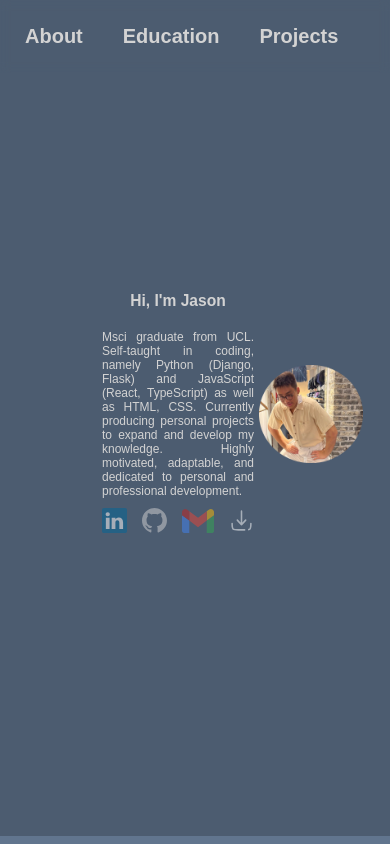
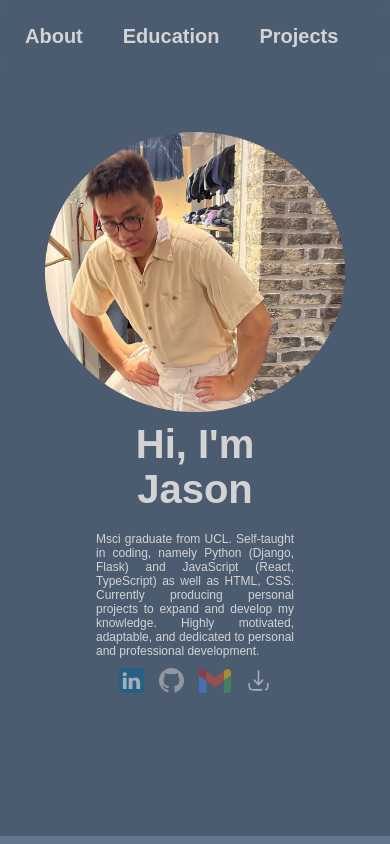
Before and after one commit to JC33340/portfolioPage, a React (Create React App) app in the folder portfolio-page/: page / in a window 390 px wide. Shown: the top 844 px of the page. Built offline with nearby package versions, Linux system fonts and the light colour scheme.

Commit message:
added more media queries fixing the mobile view

```diff
--- a/portfolio-page/src/App.css
+++ b/portfolio-page/src/App.css
@@ -75,6 +75,12 @@ html{
   visibility: visible;
 }
 
+@media only screen and (max-width:600px){
+  .contact-sidebar-visible, .contact-sidebar-hidden{
+    visibility: hidden;
+  }
+}
+
 .header{
   display: flex;
   gap: 30px;
@@ -114,10 +120,11 @@ html{
   justify-content: space-evenly;
   background-color: #4c5c70;
   height: 100vh;
+  column-gap: 10px;
 }
 
 .about-photo{
-  height: 25vw;
+  height: 350px;
   width: auto;
   animation: entranceRight 2s;
 }
@@ -134,11 +141,12 @@ html{
 }
 
 .name{
-  font-size: 4vw;
+  font-size: 40px;
   font-weight: 800;
   margin-bottom: 20px;
   animation-name:entranceLeft;
   animation-duration: 2s;
+  text-align: center;
 }
 
 .about-text{
@@ -151,6 +159,28 @@ html{
 @media only screen and (max-width:700px){
   .about-text{
     font-size: 12px;
+  }
+
+  .about{
+    padding:0px 5px;
+    flex-direction: column-reverse;
+    align-items: center;
+    justify-content: center;
+    row-gap: 10px;
+  }
+
+  .about-left-side{
+    padding-left: 0px;
+  }
+
+  .about-photo{
+    height: 200px;
+  }
+}
+
+@media only screen and (max-width:850px){
+  .about-photo{
+    height: 280px;
   }
 }
 
--- a/portfolio-page/src/components/Education.tsx
+++ b/portfolio-page/src/components/Education.tsx
@@ -21,11 +21,11 @@ export default function Education(){
         )
     })
 
-    const [isVisible,containerRef] = useIntersectionObserver(0.5)
+    const [isVisible,containerRef,firstRun] = useIntersectionObserver(0.5)
 
     return(
         <div className="education-section" id ="Education">
-            <h1 ref={containerRef} className={`${isVisible?"scroll-show":"scroll-hidden"}`}>Education</h1>
+            <h1 ref={containerRef} className={`${firstRun?"scroll-show":"scroll-hidden"}`}>Education</h1>
             <div className="education-item-container">
                 {display}
             </div>
--- a/portfolio-page/src/components/EducationItem.tsx
+++ b/portfolio-page/src/components/EducationItem.tsx
@@ -10,13 +10,13 @@ interface propTypes{
 
 export default function EducationItem({school,location,duration,skillsLearned}:propTypes){
 
-    const [isVisible,containerRef] = useIntersectionObserver(0.5)
+    const [isVisible,containerRef,firstRun] = useIntersectionObserver(0.5)
 
 
     const skillsList:JSX.Element[] = skillsLearned.map(item=><li key = {item}>{item}</li>)
 
     return(
-        <div className={`education-item ${isVisible?"scroll-show":"scroll-hidden"}`} ref={containerRef}>
+        <div className={`education-item ${firstRun?"scroll-show":"scroll-hidden"}`} ref={containerRef}>
             <div className="education-item-top">
                 <h3>{school}</h3>
                 <p className="education-item-duration italic">({duration})</p>
```
